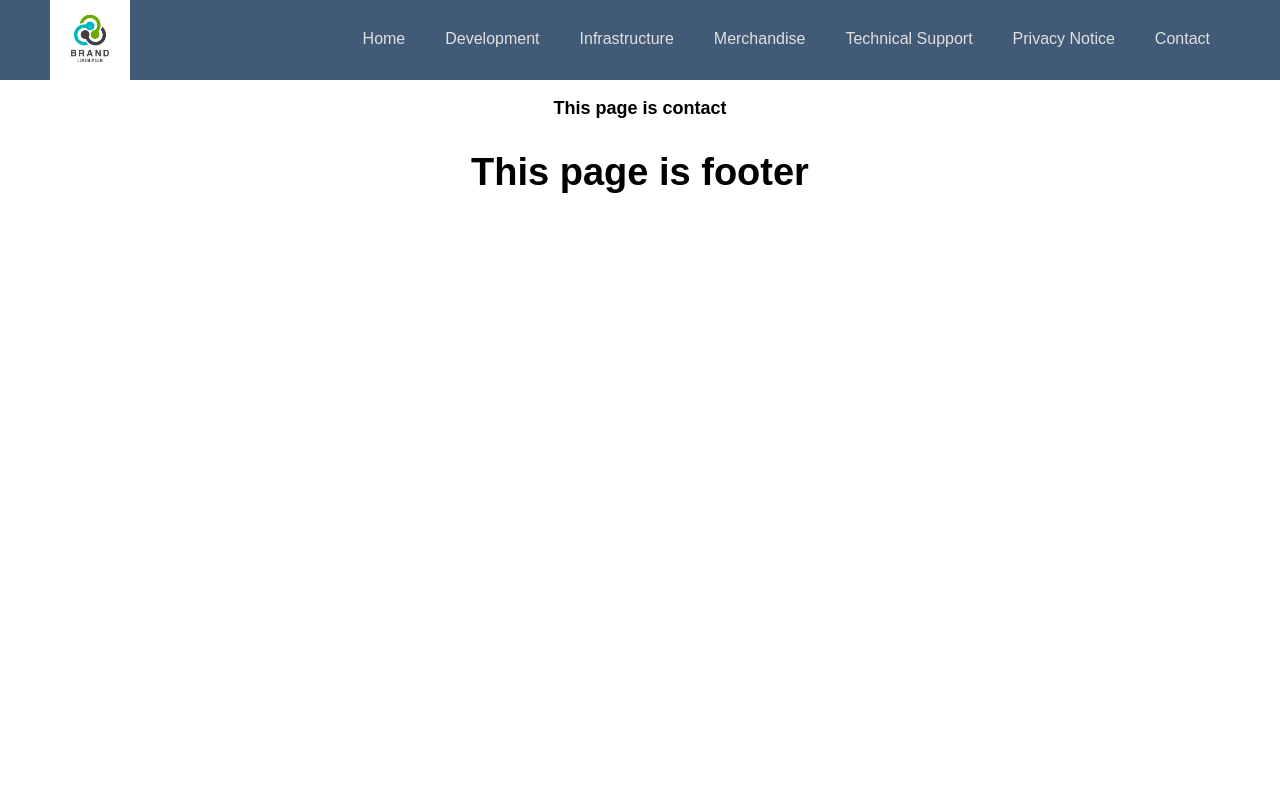
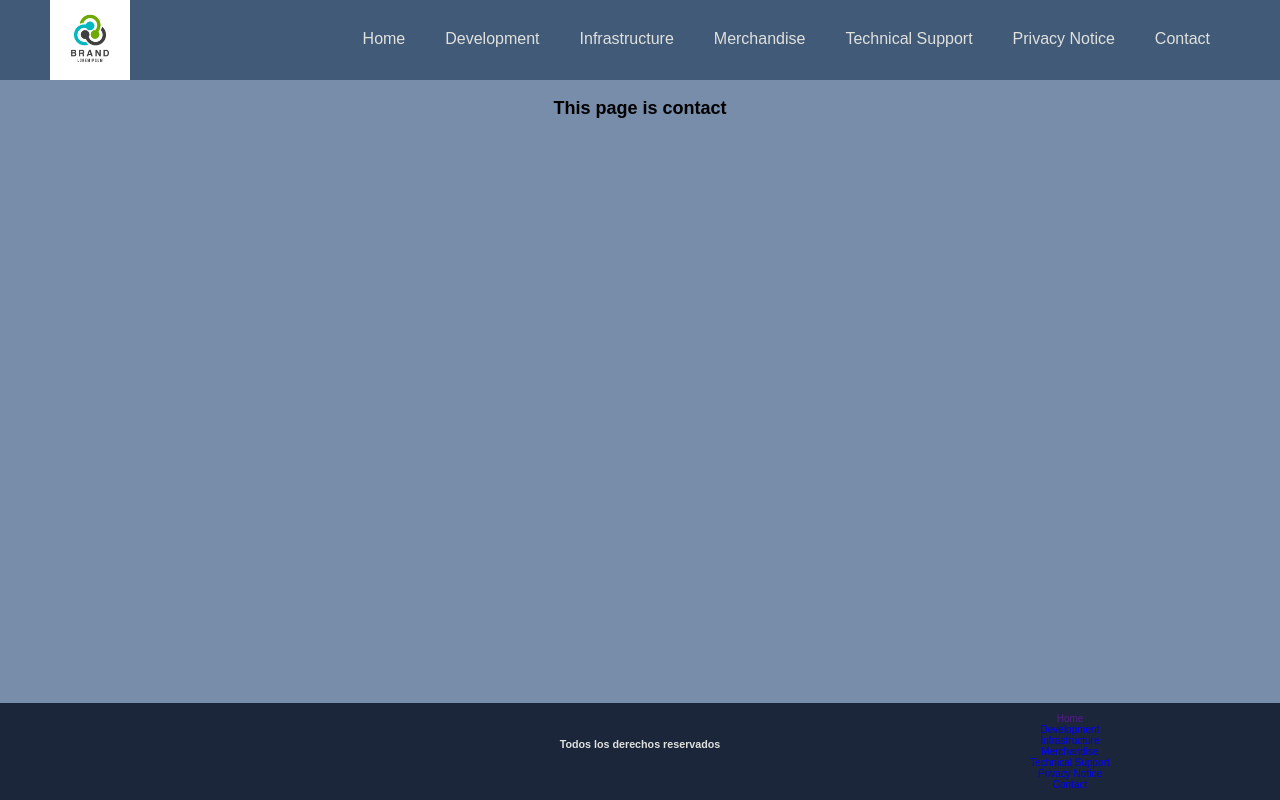
Before and after one commit to BPM17/Kabeldi, a Django app: page /contact in a window 1280 px wide. Run offline with Django 5.2, Linux system fonts and the light colour scheme.

Commit message:
Footer added, background color and titles name changed

```diff
--- a/Kabeldi/kabeldi_app/static/css/styles.css
+++ b/Kabeldi/kabeldi_app/static/css/styles.css
@@ -36,7 +36,8 @@ body {
     font-size: 16px;
     font-family: 'Krub', sans-serif;
     font-weight: 400;
-    background-image: linear-gradient(to top, #b0c0bc 0%, var(--blanco) 100%);
+    /* background-image: linear-gradient(to top, #b0c0bc 0%, var(--blanco) 100%); */
+    background-color: var(--background);
 }
 
 h1 {
@@ -54,7 +55,7 @@ h3 {
     text-align: center;
 }
 
-.sectionMenu{
+.section{
     width: 100%;
 }
 
@@ -69,9 +70,12 @@ h3 {
     font-weight: 500;
 }
 
+a{
+    text-decoration: none;
+}
+
 .menu a{
     padding: 3rem 2rem 0rem 2rem;
-    text-decoration: none;
     color: var(--letra);
     max-width: 100%;
     max-height: 100%;
@@ -95,3 +99,30 @@ h3 {
     background-color: var(--background);
     border-radius: 10%;
 }
+
+.linksFooter{
+    grid-column: 3/3;
+    align-items: center;
+    color: var(--letra);
+    display: flex;
+    font-size: 1rem;
+    flex-direction: column;
+    justify-content:left;
+}
+
+.h6{
+    grid-column: 2/3;
+    text-align: center;
+    color: var(--letra);
+}
+
+.footer{
+    padding: 1rem 0 1rem 0;
+    background-color: var(--secundario) ;
+    width: 100%;
+    display: grid;
+    grid-template-columns: repeat(3, 1fr);
+    gap: 10px;
+    position: absolute;
+    bottom: 0;
+}
--- a/Kabeldi/kabeldi_app/templates/contact.html
+++ b/Kabeldi/kabeldi_app/templates/contact.html
@@ -7,7 +7,7 @@
     <meta http-equiv="X-UA-Compatible" content="IE=edge">
     <meta name="viewport" content="width=device-width, initial-scale=1.0">
     <link rel="stylesheet" type="text/css" href="{% static 'css/styles.css' %}">
-    <title>Header</title>
+    <title>Contact</title>
 </head>
 
 <body>
--- a/Kabeldi/kabeldi_app/templates/development.html
+++ b/Kabeldi/kabeldi_app/templates/development.html
@@ -7,7 +7,7 @@
     <meta http-equiv="X-UA-Compatible" content="IE=edge">
     <meta name="viewport" content="width=device-width, initial-scale=1.0">
     <link rel="stylesheet" type="text/css" href="{% static 'css/styles.css' %}">
-    <title>Header</title>
+    <title>Development</title>
 </head>
 
 <body>
--- a/Kabeldi/kabeldi_app/templates/footer.html
+++ b/Kabeldi/kabeldi_app/templates/footer.html
@@ -1 +1,17 @@
-<h1>This page is footer</h1>
+{% load static %}
+<link rel="stylesheet" type="text/css" href="{% static 'css/styles.css' %}">
+
+<div class="footer">
+    <div class="h6">
+        <h6>Todos los derechos reservados</h6>
+    </div>
+    <div class="linksFooter">
+        <a href="">Home</a>
+        <a href="/development">Development</a>
+        <a href="/infrastructure">Infrastructure</a>
+        <a href="/merchandise">Merchandise</a>
+        <a href="/technicalSupport">Technical Support</a>
+        <a href="/privacyNotice">Privacy Notice</a>
+        <a href="/contact">Contact</a>
+    </div>
+</div>
--- a/Kabeldi/kabeldi_app/templates/header.html
+++ b/Kabeldi/kabeldi_app/templates/header.html
@@ -1,4 +1,5 @@
 {% load static %}
+
 <div class="menu">
     <div class="menuImg">
         <img src="{% static 'img/logo.jpg' %}" alt="">
--- a/Kabeldi/kabeldi_app/templates/index.html
+++ b/Kabeldi/kabeldi_app/templates/index.html
@@ -7,16 +7,16 @@
     <meta http-equiv="X-UA-Compatible" content="IE=edge">
     <meta name="viewport" content="width=device-width, initial-scale=1.0">
     <link rel="stylesheet" type="text/css" href="{% static 'css/styles.css' %}">
-    <title>Header</title>
+    <title>Home</title>
 </head>
 
 <body>
-    <section class="sectionMenu">
+    <section class="section">
         {% include 'header.html' %}
     </section>
     <h3>This is the home page</h3>
     </section>
-    <section>
+    <section class="section">
         {% include 'footer.html' %}
     </section>
 </body>
--- a/Kabeldi/kabeldi_app/templates/infrastructure.html
+++ b/Kabeldi/kabeldi_app/templates/infrastructure.html
@@ -7,7 +7,7 @@
     <meta http-equiv="X-UA-Compatible" content="IE=edge">
     <meta name="viewport" content="width=device-width, initial-scale=1.0">
     <link rel="stylesheet" type="text/css" href="{% static 'css/styles.css' %}">
-    <title>Header</title>
+    <title>Infrastructure</title>
 </head>
 
 <body>
--- a/Kabeldi/kabeldi_app/templates/merchandise.html
+++ b/Kabeldi/kabeldi_app/templates/merchandise.html
@@ -7,7 +7,7 @@
     <meta http-equiv="X-UA-Compatible" content="IE=edge">
     <meta name="viewport" content="width=device-width, initial-scale=1.0">
     <link rel="stylesheet" type="text/css" href="{% static 'css/styles.css' %}">
-    <title>Header</title>
+    <title>Merchandise</title>
 </head>
 
 <body>
--- a/Kabeldi/kabeldi_app/templates/privacyNotice.html
+++ b/Kabeldi/kabeldi_app/templates/privacyNotice.html
@@ -7,7 +7,7 @@
     <meta http-equiv="X-UA-Compatible" content="IE=edge">
     <meta name="viewport" content="width=device-width, initial-scale=1.0">
     <link rel="stylesheet" type="text/css" href="{% static 'css/styles.css' %}">
-    <title>Header</title>
+    <title>Privacy Notice</title>
 </head>
 
 <body>
--- a/Kabeldi/kabeldi_app/templates/technicalSupport.html
+++ b/Kabeldi/kabeldi_app/templates/technicalSupport.html
@@ -7,7 +7,7 @@
     <meta http-equiv="X-UA-Compatible" content="IE=edge">
     <meta name="viewport" content="width=device-width, initial-scale=1.0">
     <link rel="stylesheet" type="text/css" href="{% static 'css/styles.css' %}">
-    <title>Header</title>
+    <title>Technical Support</title>
 </head>
 
 <body>
--- a/Kabeldi/kabeldi_app/views.py
+++ b/Kabeldi/kabeldi_app/views.py
@@ -30,15 +30,3 @@ def PrivacyNotice(request):
 
 def Merchandise(request):
     return render(request, 'merchandise.html')
-
-def ProcessString(request):
-    request = str(request)
-    request = request.split("/")
-    request = request[1].replace("'>", "")
-    request = "/" + request
-    print("The request is", request)
-    return request
-
-def DetPage(request):
-    request = ProcessString(request)
-    Menu(request, )
```
